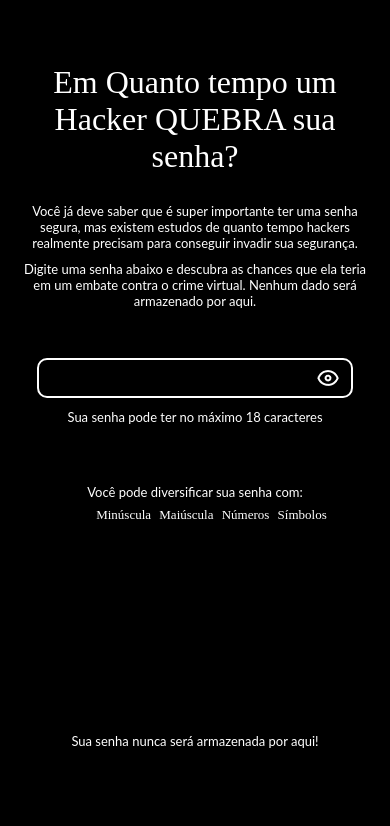
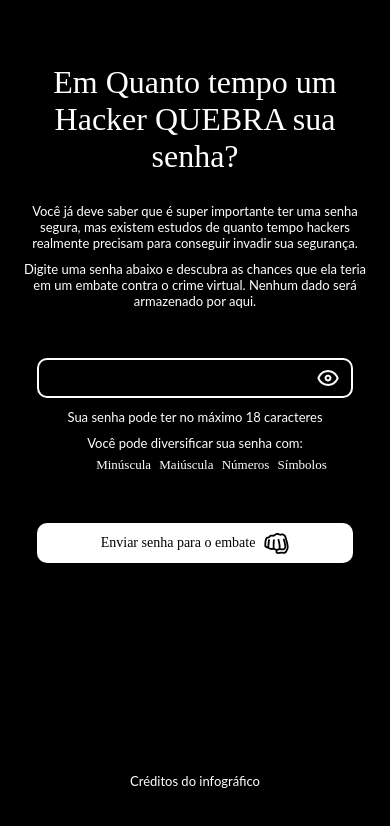
Before and after one commit to romulo-evangelista/bestpass, a React Native app: screen / in a window 390 px wide. Shown: the top 826 px of the page. Built offline with nearby package versions, Linux system fonts and the light colour scheme.

Commit message:
fix(layout): layout adjusts

```diff
--- a/src/TestPass/index.tsx
+++ b/src/TestPass/index.tsx
@@ -1,10 +1,11 @@
 import React, {useState} from 'react';
 import {SafeAreaView, Text, View} from 'react-native';
 import {
+  PasswordButton,
   PasswordDetails,
   PasswordInput,
-  PasswordPower,
-  PasswordValidity,
+  // PasswordPower,
+  // PasswordValidity,
 } from './partials';
 
 import {styles} from './styles';
@@ -16,7 +17,7 @@ export const TestPass = () => {
   const [haveUpperCase, setHaveUpperCase] = useState(false);
   const [haveNumbers, setHaveNumbers] = useState(false);
   const [haveSymbols, setHaveSymbols] = useState(false);
-  const [colorValidation, setColorValidation] = useState('');
+  // const [colorValidation, setColorValidation] = useState('');
 
   return (
     <SafeAreaView style={styles.safeArea}>
@@ -25,15 +26,26 @@ export const TestPass = () => {
           <Text style={styles.title}>
             Em Quanto tempo um Hacker QUEBRA sua senha?
           </Text>
-          <PasswordPower
+          <Text style={styles.text}>
+            Você já deve saber que é super importante ter uma senha segura, mas
+            existem estudos de quanto tempo hackers realmente precisam para
+            conseguir invadir sua segurança.
+          </Text>
+          <Text style={styles.text}>
+            Digite uma senha abaixo e descubra as chances que ela teria em um
+            embate contra o crime virtual. Nenhum dado será armazenado por aqui.
+          </Text>
+
+          {/* <PasswordPower
             password={password}
             haveLowerCase={haveLowerCase}
             haveUpperCase={haveUpperCase}
             haveNumbers={haveNumbers}
             haveSymbols={haveSymbols}
             setColorValidation={setColorValidation}
-          />
+          /> */}
         </View>
+
         <View style={styles.section}>
           <PasswordInput
             password={password}
@@ -48,8 +60,6 @@ export const TestPass = () => {
           <Text style={styles.text}>
             Sua senha pode ter no máximo 18 caracteres
           </Text>
-        </View>
-        <View style={styles.section}>
           <PasswordDetails
             password={password}
             haveLowerCase={haveLowerCase}
@@ -58,15 +68,14 @@ export const TestPass = () => {
             haveSymbols={haveSymbols}
           />
         </View>
-        {password.length > 0 ? (
-          <PasswordValidity color={colorValidation} />
-        ) : (
-          <View style={styles.footer}>
-            <Text style={styles.text}>
-              Sua senha nunca será armazenada por aqui!
-            </Text>
-          </View>
-        )}
+
+        <View style={styles.section}>
+          <PasswordButton />
+        </View>
+
+        <View style={styles.footer}>
+          <Text style={styles.text}>Créditos do infográfico</Text>
+        </View>
       </View>
     </SafeAreaView>
   );
--- /dev/null
+++ b/src/TestPass/partials/PasswordButton/index.tsx
@@ -0,0 +1,13 @@
+import React from 'react';
+import {Image, Text, TouchableOpacity} from 'react-native';
+
+import {styles} from './styles';
+
+export const PasswordButton = ({}: any) => {
+  return (
+    <TouchableOpacity style={styles.container}>
+      <Text style={styles.password}>Enviar senha para o embate</Text>
+      <Image source={require('../../../../assets/images/icons/punch.png')} />
+    </TouchableOpacity>
+  );
+};
--- /dev/null
+++ b/src/TestPass/partials/PasswordButton/styles.tsx
@@ -0,0 +1,22 @@
+import {StyleSheet} from 'react-native';
+
+export const styles = StyleSheet.create({
+  // Container
+  container: {
+    flexDirection: 'row',
+    alignItems: 'center',
+    justifyContent: 'center',
+    paddingHorizontal: '3%',
+    height: 40,
+    width: '90%',
+    borderRadius: 10,
+    backgroundColor: 'white',
+  },
+
+  // Password Styles
+  password: {
+    fontFamily: 'Lato Bold',
+    color: 'black',
+    paddingRight: '3%',
+  },
+});
--- a/src/TestPass/partials/PasswordInput/index.tsx
+++ b/src/TestPass/partials/PasswordInput/index.tsx
@@ -34,7 +34,6 @@ export const PasswordInput = ({
         onChangeText={onChangeText}
         secureTextEntry={visibility}
         style={styles.password}
-        inlineImageLeft={'../../../../assets/images/icons/eye-open.png'}
       />
       <TouchableOpacity onPress={onMagicTap}>
         <Image
--- a/src/TestPass/partials/PasswordPower/index.tsx
+++ b/src/TestPass/partials/PasswordPower/index.tsx
@@ -43,17 +43,7 @@ export const PasswordPower = ({
   });
 
   return !haveLowerCase && !haveUpperCase && !haveNumbers && !haveSymbols ? (
-    <>
-      <Text style={styles.text}>
-        Você já deve saber que é super importante ter uma senha segura, mas
-        existem estudos de quanto tempo hackers realmente precisam para
-        conseguir invadir sua segurança.
-      </Text>
-      <Text style={styles.text}>
-        Digite uma senha abaixo e descubra as chances que ela teria em um embate
-        contra o crime virtual. Nenhum dado será armazenado por aqui.
-      </Text>
-    </>
+    <></>
   ) : greenValidation ? (
     <Text style={styles.greenText}>🙂 Sim, sua senha é bem forte</Text>
   ) : yellowValidation || orangeValidation ? (
--- a/src/TestPass/partials/index.ts
+++ b/src/TestPass/partials/index.ts
@@ -1,6 +1,13 @@
+import {PasswordButton} from './PasswordButton';
 import {PasswordDetails} from './PasswordDetails';
 import {PasswordInput} from './PasswordInput';
 import {PasswordPower} from './PasswordPower';
 import {PasswordValidity} from './PasswordValidity';
 
-export {PasswordDetails, PasswordInput, PasswordPower, PasswordValidity};
+export {
+  PasswordButton,
+  PasswordDetails,
+  PasswordInput,
+  PasswordPower,
+  PasswordValidity,
+};
```
Also changed, not shown: assets/images/icons/punch.png (added).
